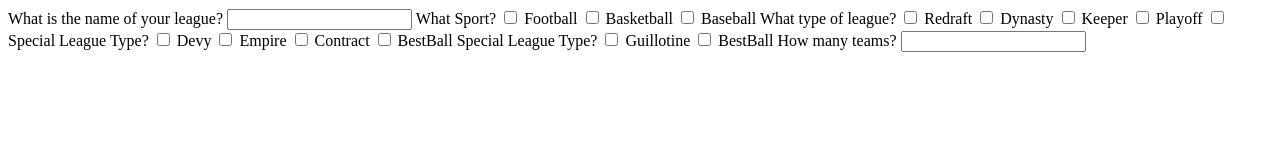
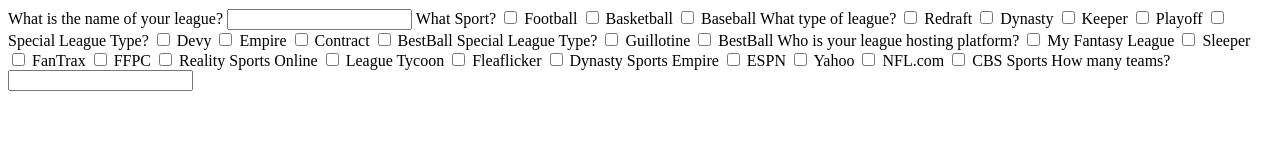
Before and after one commit to AMess33/FantasyByLaws, a plain HTML site: page index.html in a window 1280 px wide. Drawn offline with Linux system fonts and the light colour scheme.

Commit message:
add section for selecting website host

```diff
--- a/index.html
+++ b/index.html
@@ -50,6 +50,32 @@
       <input type="checkbox" />
       <label>BestBall</label>
 
+      <label>Who is your league hosting platform?</label>
+      <input type="checkbox" />
+      <label>My Fantasy League</label>
+      <input type="checkbox" />
+      <label>Sleeper</label>
+      <input type="checkbox" />
+      <label>FanTrax</label>
+      <input type="checkbox" />
+      <label>FFPC</label>
+      <input type="checkbox" />
+      <label>Reality Sports Online</label>
+      <input type="checkbox" />
+      <label>League Tycoon</label>
+      <input type="checkbox" />
+      <label>Fleaflicker</label>
+      <input type="checkbox" />
+      <label>Dynasty Sports Empire</label>
+      <input type="checkbox" />
+      <label>ESPN</label>
+      <input type="checkbox" />
+      <label>Yahoo</label>
+      <input type="checkbox" />
+      <label>NFL.com</label>
+      <input type="checkbox" />
+      <label>CBS Sports</label>
+
       <label>How many teams?</label>
       <input type="number" />
     </form>
```
